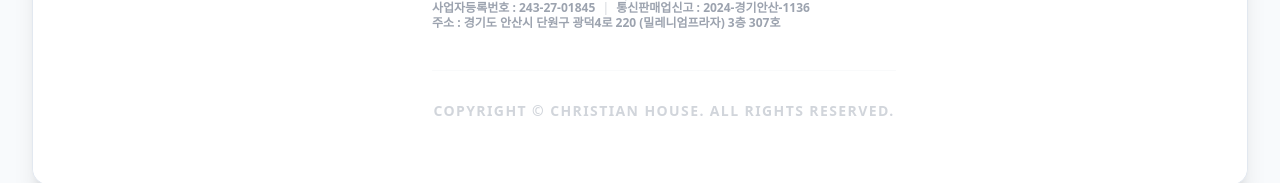
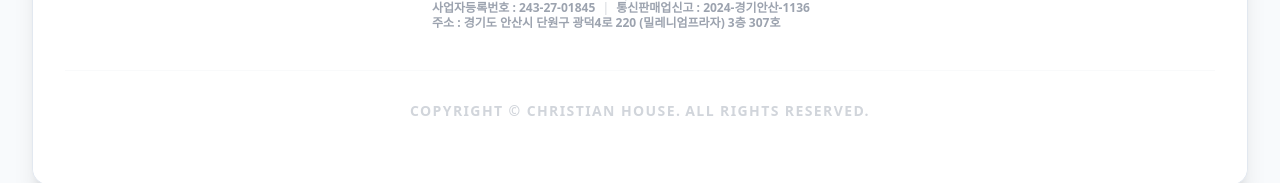
Before and after one commit to graceworkstudio/biblefont, a React (Vite) app: page / in a window 1280 px wide. Shown: the part 2017-2200 px from the top of the page. Built offline with nearby package versions, Linux system fonts and the light colour scheme; a web font is replaced by a local one.

Commit message:
auto: 2026-05-14 16:42:23

```diff
--- a/src/App.jsx
+++ b/src/App.jsx
@@ -4069,11 +4069,12 @@ const App = () => {
                     통신판매업신고 : 2024-경기안산-1136 <br />
                     주소 : 경기도 안산시 단원구 광덕4로 220 (밀레니엄프라자) 3층 307호
                 </div>
-
-                <div className="mt-10 pt-8 border-t border-gray-50 text-center">
-                    <p className="text-gray-300 text-[11px] md:text-xs font-bold uppercase tracking-widest">
-                        Copyright © Christian House. All rights reserved.
-                    </p>
+            </div>
+
+            <div className="mt-10 pt-8 border-t border-gray-50 text-center">
+                <div className="flex flex-wrap justify-center gap-1 text-gray-300 text-[9px] sm:text-[10px] md:text-xs font-bold uppercase tracking-widest leading-relaxed">
+                    <span className="whitespace-nowrap">Copyright © Christian House.</span>
+                    <span className="whitespace-nowrap">All rights reserved.</span>
                 </div>
             </div>
         </div>
```
